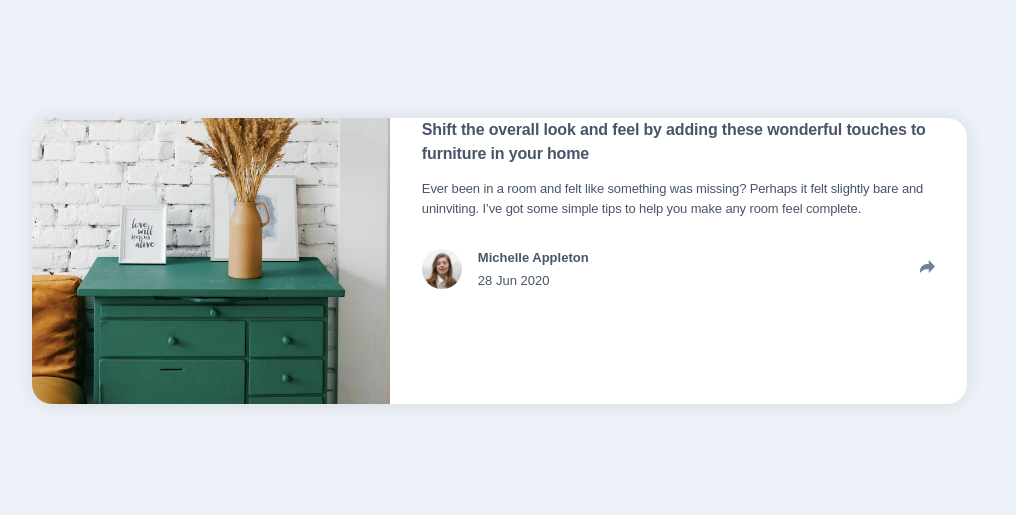
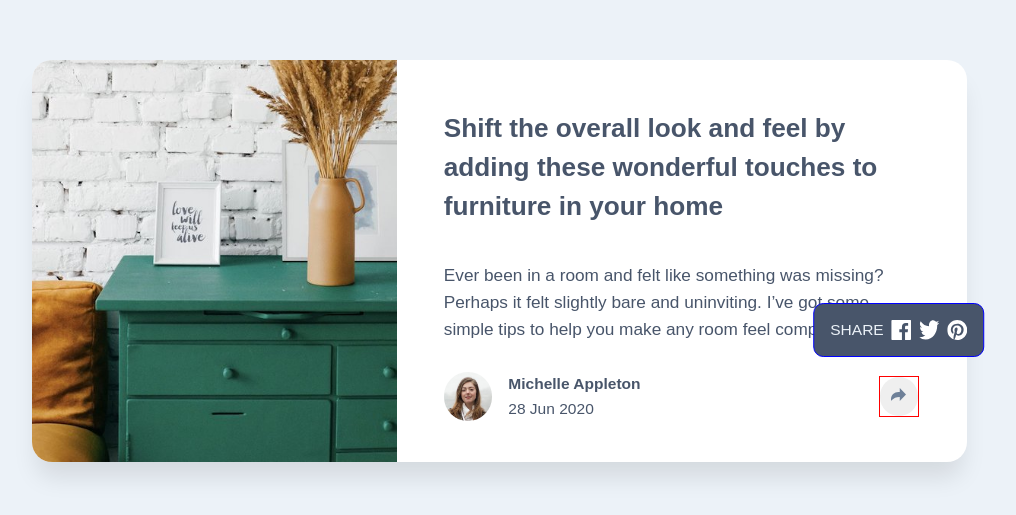
Before and after one commit to fmanimashaun/article-preview-component, a website built with Vite: page index.html in a window 1280 px wide. Shown: the part 139-654 px from the top of the page, without its empty margins (141-1157 px from the left). Built offline with nearby package versions, Linux system fonts and the light colour scheme; files whose address does not match are found by name.

Commit message:
Update card structure and style

```diff
--- a/index.html
+++ b/index.html
@@ -18,7 +18,8 @@
         <div class="card__content">
           <div class="card__body">
             <h3>Shift the overall look and feel by adding these wonderful touches to furniture in your home</h3>
-            <p>Ever been in a room and felt like something was missing? Perhaps it felt slightly bare and uninviting. I’ve
+            <p>Ever been in a room and felt like something was missing? Perhaps it felt slightly bare and uninviting.
+              I’ve
               got some simple tips to help you make any room feel complete.</p>
           </div>
           <div class="card__footer">
@@ -29,9 +30,32 @@
                 <p>28 Jun 2020</p>
               </div>
             </div>
-            <div class="card__footer-share">
-              <img class="card__footer-share-icon" src="/assets/images/icon-share.svg" alt="Share" />
+            <div class="card__btn-wrapper">
+              <div class="card__social">
+                <span>SHARE</span>
+                <div class="card__social-icons">
+                  <img class="card__social-icon" src="/assets/images/icon-facebook.svg" alt="Facebook" />
+                  <img class="card__social-icon" src="/assets/images/icon-twitter.svg" alt="Twitter" />
+                  <img class="card__social-icon" src="/assets/images/icon-pinterest.svg" alt="Pinterest" />
+                </div>
+              </div>
+              <button class="card__share-btn">
+                <img class="card__share-icon" src="/assets/images/icon-share.svg" alt="Share" />
+              </button>
             </div>
+          </div>
+          <div class="card__content-social">
+            <div class="card__social">
+              <span>SHARE</span>
+              <div class="card__social-icons">
+                <img class="card__social-icon" src="/assets/images/icon-facebook.svg" alt="Facebook" />
+                <img class="card__social-icon" src="/assets/images/icon-twitter.svg" alt="Twitter" />
+                <img class="card__social-icon" src="/assets/images/icon-pinterest.svg" alt="Pinterest" />
+              </div>
+            </div>
+            <button class="card__share-btn">
+              <img class="card__share-icon" src="/assets/images/icon-share.svg" alt="Share" />
+            </button>
           </div>
         </div>
       </div>
--- a/src/assets/scss/abstract/_index.scss
+++ b/src/assets/scss/abstract/_index.scss
@@ -1 +1,2 @@
 @forward './variables';
+@forward './mixins';
--- /dev/null
+++ b/src/assets/scss/abstract/_mixins.scss
@@ -0,0 +1,16 @@
+@use './variables' as *;
+
+@mixin btn {
+  width: $card-button;
+  height: $card-button;
+  border-radius: 50%;
+  border: none;
+  cursor: pointer;
+}
+
+@mixin share-typography {
+  color: $color-light-grayish-blue;
+  font-size: $card-accent;
+  line-height: 1;
+  letter-spacing: 35%;
+}
--- a/src/assets/scss/abstract/_variables.scss
+++ b/src/assets/scss/abstract/_variables.scss
@@ -10,3 +10,21 @@ $color-dark: hsl(0, 0%, 0%);
 $font-family: 'Manrope', sans-serif;
 $font-weight-regular: 500;
 $font-weight-bold: 700;
+
+// spacing
+$container-inline: clamp(1.5rem, 0.9278rem + 2.4413vw, 3.125rem); // 24px 50px
+$container-block: clamp(2rem, 1.6039rem + 1.6901vw, 3.125rem); // 32px 50px
+$card-content-top: clamp(2.5rem, 2.2799rem + 0.939vw, 3.125rem); // 40px 60px
+$card-content-bottom: clamp(1.25rem, 0.6998rem + 2.3474vw, 2.8125rem); // 20px 45px
+$card-content-inline: clamp(2rem, 1.6039rem + 1.6901vw, 3.125rem); // 32px 50px
+$card-author-img: clamp(2.5rem, 2.2799rem + 0.939vw, 3.125rem); // 40px 50px
+$card-button: clamp(1.875rem, 1.6549rem + 0.939vw, 2.5rem); // 30px 40px
+$card-share-block: clamp(1rem, 0.6919rem + 1.3146vw, 1.875rem); // 16px 30px
+
+// font-size
+$card-title: clamp(1rem, 0.7359rem + 1.1268vw, 1.75rem); // 16px 28px
+$card-content: clamp(0.8125rem, 0.7025rem + 0.4695vw, 1.125rem); // 13px 18px
+$card-accent: clamp(0.8125rem, 0.7465rem + 0.2817vw, 1rem); // 13px 16px
+
+// shadows
+$card-shadow: 0px 20px 25px -5px rgba(0, 0, 0, 0.1);
--- a/src/assets/scss/components/_card.scss
+++ b/src/assets/scss/components/_card.scss
@@ -1,62 +1,132 @@
 @use '../abstract/variables' as *;
+@use '../abstract/mixins' as *;
 
 .card {
   display: flex;
   flex-direction: column;
-  gap: 2.5rem;
+  gap: 0;
   border-radius: 20px;
   width: 100%;
   background-color: $color-light;
-  box-shadow: 0 0 20px rgba(0, 0, 0, 0.1);
+  box-shadow: $card-shadow;
   max-width: 935px;
   margin-inline: auto;
 
-  @media screen and (min-width: 768px) {
+  @media screen and (min-width: 600px) {
     flex-direction: row;
-    gap: 0;
   }
 
-  &__header {
-    &-img {
-      display: block;
+  &__btn-wrapper {
+    position: relative;
+    border: 1px solid red;
+
+    & > *:first-child {
+      position: absolute;
+      display: flex;
+      gap: 8px;
+      justify-content: center;
+      align-items: center;
+      flex-wrap: nowrap;
+      bottom: calc(100% + 20px);
+      border: 1px solid blue;
+      width: max-content;
+      left: 50%;
+      transform: translateX(-50%);
+      @include share-typography;
+      background-color: $color-dark-grayish-blue;
+      padding: 16px 16px;
+      border-radius: 10px;
+    }
+  }
+
+  &__social-icons {
+    display: flex;
+    gap: 8px;
+  }
+
+  &__share-btn {
+    @include btn;
+  }
+
+  &__header-img {
+    display: block;
+    width: 100%;
+    height: auto;
+    object-fit: cover;
+    object-position: left;
+    border-radius: 20px 20px 0 0;
+
+    @media screen and (min-width: 600px) {
+      border-radius: 20px 0 0 20px;
+      height: 100%;
+      max-width: 365px;
+    }
+  }
+
+  &__content {
+    position: relative;
+    display: flex;
+    flex-grow: 1;
+    flex-direction: column;
+    gap: 1.875rem;
+    padding: $card-content-top $card-content-inline $card-content-bottom;
+
+    &-social {
+      visibility: hidden;
+      position: absolute;
+      display: flex;
+      justify-content: space-between;
+      padding-inline: $card-content-inline;
+      left: 0;
+      bottom: 0;
       width: 100%;
-      height: auto;
-      object-fit: cover;
-      border-top-left-radius: 20px;
-      border-top-right-radius: 20px;
+      border-radius: 0 0 20px 20px;
+      padding-block: $card-share-block;
+      background-color: $color-dark-grayish-blue;
+      transition: visibility 0.3s ease;
 
-      @media screen and (min-width: 768px) {
-        border-top-right-radius: 0;
-        border-bottom-left-radius: 20px;
 
+
+      @media screen and (min-width: 600px) {
+        border-radius: 0 0 20px 0;
+
+        display: none;
+      }
+
+      &.active {
+        visibility: visible;
+      }
+
+      & > *:not(:last-child) {
+        display: flex;
+        justify-content: flex-start;
+        align-items: center;
+        gap: 1rem;
+
+        @include share-typography;
       }
     }
   }
 
-  &__content {
-    display: flex;
-    flex-direction: column;
-    gap: 1.875rem;
-    padding-inline: 2rem;
-    padding-block-end: 1.25rem;
-  }
   &__body {
     & > * {
       margin: 0;
+      max-inline-size: 450px;
     }
 
     h3 {
-      font-size: 1rem;
-      letter-spacing: -0.01em;
-      margin-block-end: 0.8125rem;
+      font-size: $card-title;
+      letter-spacing: -3%;
+      margin-block-end: 1.375em;
     }
 
     p {
-      font-size: 0.8125rem;
+      font-size: $card-content;
       line-height: 1.54;
-      letter-spacing: -0.01em;
+      letter-spacing: -4.5%;
     }
   }
+
   &__footer {
     display: flex;
     justify-content: space-between;
@@ -68,8 +138,8 @@
 
       &-img {
         display: block;
-        width: 40px;
-        height: 40px;
+        width: $card-author-img;
+        height: $card-author-img;
         object-fit: cover;
         border-radius: 50%;
         margin-inline-end: 1rem;
@@ -80,7 +150,7 @@
         flex-direction: column;
         justify-content: center;
         gap: 0.625rem;
-        font-size: 0.8125rem;
+        font-size: $card-accent;
         color: var(--clr-primary);
         line-height: 1;
 
--- a/src/assets/scss/layout/_container.scss
+++ b/src/assets/scss/layout/_container.scss
@@ -1,3 +1,5 @@
+@use '../abstract/variables' as *;
+
 .container {
   position: relative;
   display: flex;
@@ -5,7 +7,7 @@
   width: 100%;
   min-height: 100vh;
   margin-inline: auto;
-  padding: 2rem 1.375rem;
+  padding: $container-block $container-inline;
 
   & > * {
     max-width: 100%;
--- a/src/main.ts
+++ b/src/main.ts
@@ -1 +1,10 @@
 import './assets/scss/main.scss'
+
+const shareBtn = document.querySelectorAll('.card__share-btn') as NodeListOf<HTMLButtonElement>;
+const shareContainer = document.querySelector('.card__content-social') as HTMLDivElement;
+
+shareBtn.forEach((btn) => {
+  btn.addEventListener('click', () => {
+    shareContainer.classList.toggle('active');
+  });
+});
```
